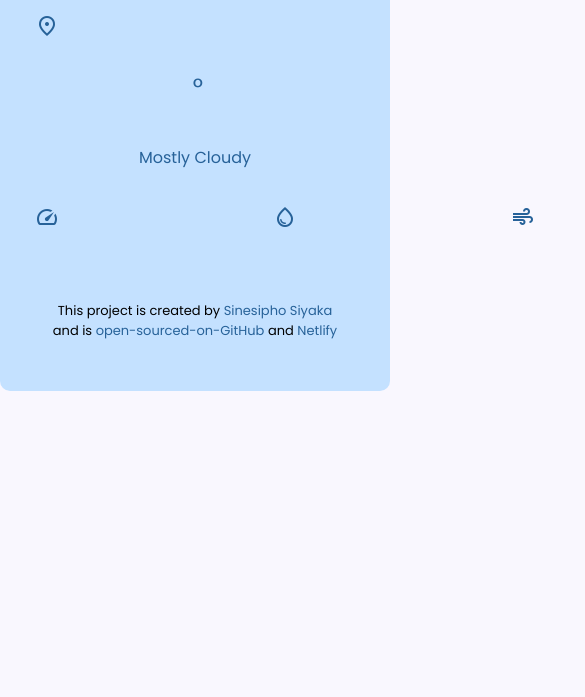
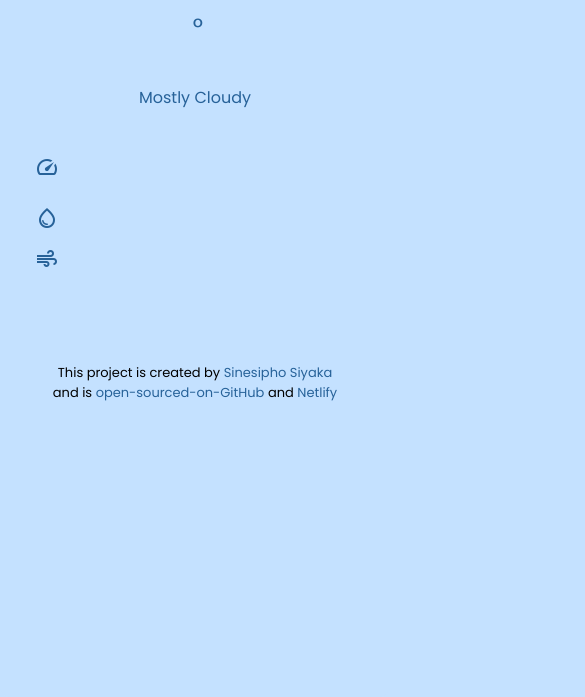
Before and after one commit to Sine-sipho/Meteo, a plain HTML site: page index.html in a window 390 px wide. Shown: the part 147-844 px from the top of the page, 585 px wide, since content can reach past the window. Drawn offline with nearby package versions, Linux system fonts and the light colour scheme; no server answers; a web font is replaced by a local one.

Commit message:
adding styling & responsiveness

```diff
--- a/index.html
+++ b/index.html
@@ -54,18 +54,18 @@
           </p>
         </div>
         <ul class="weather-conditions">
-          <li>
+          <li class="condition">
             <span class="material-symbols-outlined city-icon">speed</span>
             <span id="pressure"></span>
           </li>
-          <li>
+          <li class="condition">
             <span class="material-symbols-outlined city-icon">water_drop</span>
             <span id="humidity">
           </li>
           <li>
             <span class="material-symbols-outlined city-icon">air</span>
             <span id="windspeed"></span>
-          </li>
+          </li class=condition>
         </ul>
         <div class="weather-forecast" id="forecast">
 
--- a/src/style.css
+++ b/src/style.css
@@ -12,7 +12,6 @@ body {
   max-width: 700px;
   margin: 60px auto;
   padding: 35px;
-  box-shadow: 0, 30px, 59px rgba(65, 50, 100, 0.08);
   border-radius: 10px;
 }
 .search-container {
@@ -31,7 +30,6 @@ body {
   font-size: 14px;
   box-sizing: border-box;
   letter-spacing: 0.08em;
-  box-shadow: 0, 30px, 59px rgba(65, 50, 100, 0.8);
   border-radius: 10px;
   margin-right: 5px;
   outline: none;
@@ -98,9 +96,19 @@ body {
   display: flex;
   justify-content: space-around;
   margin-top: 30px;
+  box-shadow: 0px 0px 30px rgba(255, 255, 255);
+  padding: 10px 0px;
+  border-radius: 10px;
+  border: none;
 }
 .weather-forecast-day {
   text-align: center;
+}
+.weather-forecast-day:hover {
+  transform: scale(1.2);
+  box-shadow: 0px 0px 30px rgba(255, 255, 255);
+  border-radius: 10px;
+  cursor: pointer;
 }
 .weather-forecast-date {
   color: #276299;
@@ -130,3 +138,37 @@ footer a {
   text-decoration: none;
   color: #276299;
 }
+@media screen and (max-width: 635px) {
+  body {
+    background-color: #c4e1ff;
+    overflow: hidden;
+  }
+  .weather-interface {
+    width: 100%;
+    height: 100vh;
+    margin: 0px;
+    overflow-x: hidden;
+  }
+  .city {
+    width: 100%;
+  }
+  .weather-conditions {
+    flex-direction: column;
+    flex-wrap: wrap;
+  }
+  .condition {
+    margin: 10px 0px;
+  }
+  .weather-forecast {
+    width: 100%;
+    flex-wrap: wrap;
+    box-shadow: none;
+  }
+  .weather-forecast-day {
+    background: #c4e1ff;
+    box-shadow: 0px 0px 10px rgba(255, 255, 255);
+    margin: 10px;
+    padding: 10px;
+    border-radius: 10px;
+  }
+}
```
